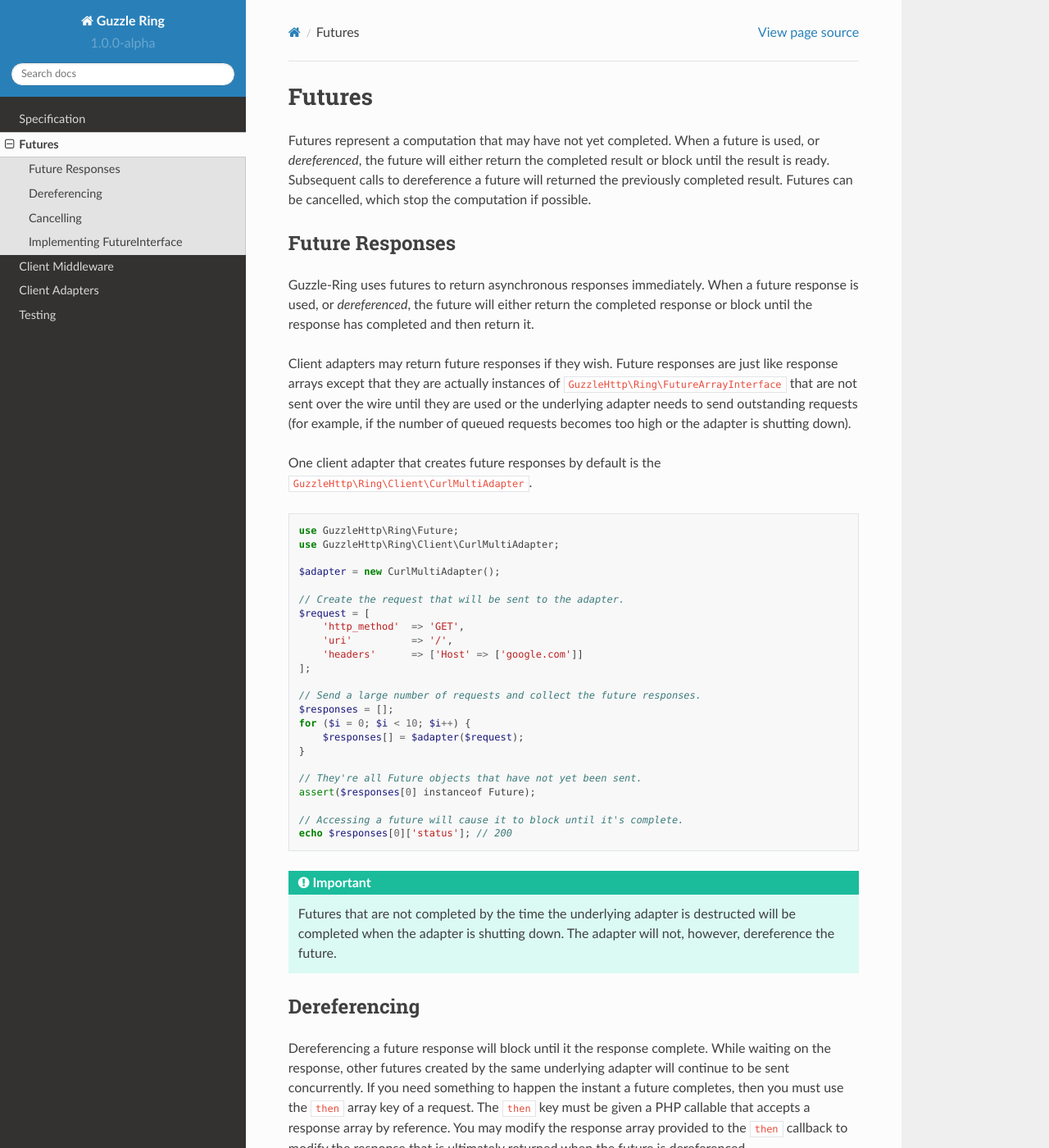
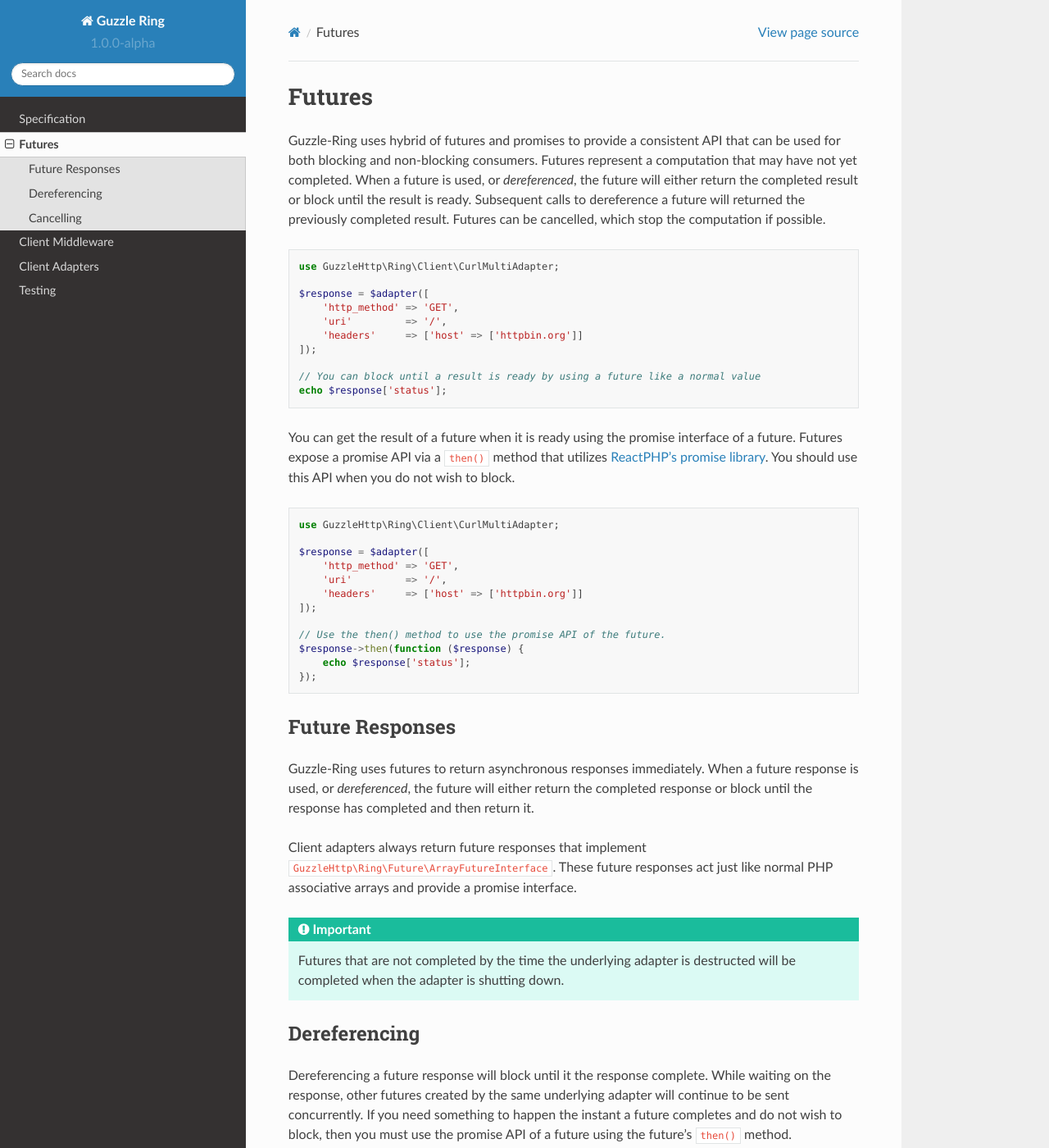
Before and after one commit to guzzle/RingPHP, a Sphinx documentation site: the page built from docs/futures.rst, in a window 1280 px wide and 1400 px high. Shown: the whole window at 82% size. Built offline with Sphinx 7.4.7 and the Read the Docs theme 2.0.0, drawn with Linux system fonts in a browser that asks for light colours; some of the changed text lies outside the part shown.

Commit message:
Updating the docs

```diff
--- a/README.rst
+++ b/README.rst
@@ -3,8 +3,8 @@
 ===========
 
 Provides lower-level APIs used to power HTTP clients and servers through a
-simple, PHP ``callable`` that accepts a request hash and returns a response
-hash. Guzzle-Ring is inspired by Clojure's `Ring <https://github.com/ring-clojure/ring>`_,
+simple, PHP ``callable`` that accepts a request hash and returns a future
+response hash. Guzzle-Ring is inspired by Clojure's `Ring <https://github.com/ring-clojure/ring>`_,
 but modified to accommodate both clients and servers for both blocking and
 non-blocking requests.
 
--- a/docs/client_middleware.rst
+++ b/docs/client_middleware.rst
@@ -45,41 +45,38 @@
 Modifying Responses
 -------------------
 
-You can change a response as it's returned from a middleware. In order to be
-a good citizen, you should not expect that the responses returned through your
-middleware will be completed synchronously. Instead, you should use the
-``then`` option of a request to change the response that is ultimately returned
-from within a middleware.
+You can change a response as it's returned from a middleware. Remember that
+responses returned from an adapter (including middleware) must implement
+``GuzzleHttp\Ring\Future\FutureArrayInterface``. In order to be a good citizen,
+you should not expect that the responses returned through your middleware will
+be completed synchronously. Instead, you should use the
+``GuzzleHttp\Ring\Core::proxy()`` function to modify the response when the
+underlying promise is resolved. This function is a helper function that makes it
+easy to create a new instance of ``FutureArrayInterface`` that wraps an existing
+``FutureArrayInterface`` object.
 
 Let's say you wanted to add headers to a response as they are returned from
 your middleware, but you want to make sure you aren't causing future
 responses to be dereferenced right away. You can achieve this by modifying the
-incoming request and adding a ``then`` option that is a function that accepts
-the eventually dereferenced response. You then modify the dereferenced response
-and return the updated response to make your modified response the response
-that is ultimately returned to the consumer.
+incoming request and using the ``Core::proxt`` function.
 
 .. code-block:: php
 
+    use GuzzleHttp\Ring\Core;
     use GuzzleHttp\Ring\Client\CurlAdapter;
 
     $adapter = new CurlAdapter();
 
     $responseHeaderHandler = function (callable $handler, array $headers) {
         return function (array $request) use ($handler, $headers) {
-            // Add headers to successful responses when they complete.
-            // Be sure to define the function so that the response is passed
-            // by reference so that modifications to the response will have
-            // an upstream effect.
-            $request = Core::then($request, function (array &$response) {
+            // Send the request using the wrapped and return the response.
+            return Core::proxy($handler($request), function ($response) use ($headers) {
+                // Add the headers to the response when it is available.
                 foreach ($headers as $key => $value) {
-                    $response['headers'][$key] = $value;
+                    $response['headers'][$key] = (array) $value;
                 }
                 return $response;
             });
-
-            // Send the request using the wrapped and return the response.
-            return $handler($request);
         }
     };
 
@@ -98,30 +95,6 @@
 
 Guzzle-Ring comes with a few basic client middlewares that modify requests
 and responses.
-
-Synchronous Middleware
-~~~~~~~~~~~~~~~~~~~~~~
-
-You can force all responses to be synchronous using the synchronous middleware:
-
-.. code-block:: php
-
-    use GuzzleHttp\Ring\Client\CurlMultiAdapter;
-    use GuzzleHttp\Ring\Client\Middleware;
-
-    $adapter = new CurlMultiAdapter();
-    $synchronousHandler = Middleware::wrapSynchronous($adapter);
-
-    // Send a request using an adapter that creates Future responses, but
-    // the middleware will convert the future to a synchronous response before
-    // returning.
-    $response = $synchronousHandler([
-        'http_method' => 'GET',
-        'headers'     => ['Host' => ['www.google.com']
-    ]);
-
-    // The response has been dereferenced and is a regular array.
-    assert(is_array($response));
 
 Streaming Middleware
 ~~~~~~~~~~~~~~~~~~~~
--- a/docs/futures.rst
+++ b/docs/futures.rst
@@ -2,11 +2,46 @@
 Futures
 =======
 
-Futures represent a computation that may have not yet completed. When a future
-is used, or *dereferenced*, the future will either return the completed result
+Guzzle-Ring uses hybrid of futures and promises to provide a consistent API
+that can be used for both blocking and non-blocking consumers. Futures
+represent a computation that may have not yet completed. When a future is used,
+or *dereferenced*, the future will either return the completed result
 or block until the result is ready. Subsequent calls to dereference a future
 will returned the previously completed result. Futures can be cancelled,
 which stop the computation if possible.
+
+.. code-block:: php
+
+    use GuzzleHttp\Ring\Client\CurlMultiAdapter;
+
+    $response = $adapter([
+        'http_method' => 'GET',
+        'uri'         => '/',
+        'headers'     => ['host' => ['httpbin.org']]
+    ]);
+
+    // You can block until a result is ready by using a future like a normal value
+    echo $response['status'];
+
+You can get the result of a future when it is ready using the promise interface
+of a future. Futures expose a promise API via a ``then()`` method that utilizes
+`ReactPHP's promise library <https://github.com/reactphp/promise>`_. You should
+use this API when you do not wish to block.
+
+.. code-block:: php
+
+    use GuzzleHttp\Ring\Client\CurlMultiAdapter;
+
+    $response = $adapter([
+        'http_method' => 'GET',
+        'uri'         => '/',
+        'headers'     => ['host' => ['httpbin.org']]
+    ]);
+
+    // Use the then() method to use the promise API of the future.
+    $response->then(function ($response) {
+        echo $response['status'];
+    });
 
 Future Responses
 ----------------
@@ -16,47 +51,14 @@
 completed response or block until the response has completed and then return
 it.
 
-Client adapters may return future responses if they wish. Future responses are
-just like response arrays except that they are actually instances of
-``GuzzleHttp\Ring\FutureArrayInterface`` that are not sent over the wire until
-they are used or the underlying adapter needs to send outstanding requests
-(for example, if the number of queued requests becomes too high or the adapter
-is shutting down).
-
-One client adapter that creates future responses by default is the
-``GuzzleHttp\Ring\Client\CurlMultiAdapter``.
-
-.. code-block:: php
-
-    use GuzzleHttp\Ring\Future;
-    use GuzzleHttp\Ring\Client\CurlMultiAdapter;
-
-    $adapter = new CurlMultiAdapter();
-
-    // Create the request that will be sent to the adapter.
-    $request = [
-        'http_method'  => 'GET',
-        'uri'          => '/',
-        'headers'      => ['Host' => ['google.com']]
-    ];
-
-    // Send a large number of requests and collect the future responses.
-    $responses = [];
-    for ($i = 0; $i < 10; $i++) {
-        $responses[] = $adapter($request);
-    }
-
-    // They're all Future objects that have not yet been sent.
-    assert($responses[0] instanceof Future);
-
-    // Accessing a future will cause it to block until it's complete.
-    echo $responses[0]['status']; // 200
+Client adapters always return future responses that implement
+``GuzzleHttp\Ring\Future\ArrayFutureInterface``. These future responses act
+just like normal PHP associative arrays and provide a promise interface.
 
 .. important::
 
     Futures that are not completed by the time the underlying adapter is
-    destructed will be completed when the adapter is shutting down. The adapter
-    will not, however, dereference the future.
+    destructed will be completed when the adapter is shutting down.
 
 Dereferencing
 -------------
@@ -64,43 +66,27 @@
 Dereferencing a future response will block until it the response complete.
 While waiting on the response, other futures created by the same underlying
 adapter will continue to be sent concurrently. If you need something to happen
-the instant a future completes, then you must use the ``then`` array key of a
-request. The ``then`` key must be given a PHP callable that accepts a response
-array by reference. You may modify the response array provided to the ``then``
-callback to modify the response that is ultimately returned when the future is
-dereferenced.
+the instant a future completes and do not wish to block, then you must use the
+promise API of a future using the future's ``then()`` method.
 
 .. code-block:: php
 
     use GuzzleHttp\Ring\Client\CurlMultiAdapter;
 
-    // The CurlMultiAdapter creates future responses by default.
     $adapter = new CurlMultiAdapter();
-
-    // This function is called immediately when each request completes.
-    $afterComplete = function (array &$response) {
-        if (isset($response['error'])) {
-            echo "Error: " . $response['error']->getMessage() . "\n";
-        } else {
-            echo "Completed request to: {$response['effective_url']}\n";
-        }
-    };
 
     $request = [
         'http_method'  => 'GET',
         'uri'          => '/',
-        'headers'      => ['Host' => ['www.google.com']],
-        'then'         => $afterComplete
+        'headers'      => ['Host' => ['www.google.com']]
     ];
 
-    // Queue up a bunch of futures the be sent in parallel.
-    for ($i = 0; $i < 5; $i++) {
-        $adapter($request);
-    }
+    $response = $adapter($request);
 
-    // Send a failing request
-    $request['headers']['Host'] = ['doesnotexist.co.uk'];
-    $adapter($request);
+    // This will block!
+    $response->deref();
+    // This will implicitly call deref(), and will block too!
+    $response['status'];
 
 Cancelling
 ----------
@@ -110,9 +96,8 @@
 if possible, will stop the request from sending.
 
 Guzzle-Ring futures are typically implementing with the
-``GuzzleHttp\Ring\BaseFutureTrait``. This trait provides the cancellation
-functionality that should be common to most implementations. The constructor
-accepts a dereference function followed by an optional cancellation function.
+``GuzzleHttp\Ring\Future\BaseFutureTrait``. This trait provides the cancellation
+functionality that should be common to most implementations.
 
 When a future is cancelled, the cancellation function is invoked and performs
 the actual work needed to cancel the request from sending if possible
@@ -121,63 +106,3 @@
 a cancel function is provided, then it should accept the future as an argument
 and return true if the future was successfully cancelled or false if it could
 not be cancelled.
-
-Implementing FutureInterface
-----------------------------
-
-``GuzzleHttp\Ring\FutureInterface`` is generic enough that ist is not specific
-to HTTP responses. The FutureInterface has the following methods:
-
-deref
-    Method that dereferences the future and blocks until the result is ready.
-    Attempting to dereference a cancelled future must result in a
-    ``GuzzleHttp\Ring\Exception\CancelledFutureAccessException`` being thrown.
-
-realized
-    Method that returns true if the future has been dereferenced or cancelled.
-
-cancelled
-    Method that returns true iff the future has been cancelled.
-
-cancel
-    A method that cancels the future and returns true or false based on whether
-    or not the future could be cancelled.
-
-Constructing a future, determining if a future has been realized
-(dereferenced), dereferencing a future when accessed, determining if a future
-has been cancelled, and cancelling a future follows such a common pattern that
-a ``GuzzleHttp\Ring\MagicFutureTrait`` trait is provided. This trait implements
-a future constructor which accepts a function used to dereference the future
-and an optional function used to cancel the future. This trait implements
-cancelling the future and handling the various states and the way in which the
-future state effects the return value of the ``cancel`` function.
-
-Let's implement a future that does computation (possibly in another thread),
-and blocks until the computation is complete when dereferencing.
-
-.. code-block:: php
-
-    use GuzzleHttp\Ring\Core;
-    use GuzzleHttp\Ring\FutureInterface;
-    use GuzzleHttp\Ring\MagicFutureTrait;
-    use GuzzleHttp\Ring\Exception\CancelledFutureAccessException;
-
-    class ComputationFuture implements FutureInterface
-    {
-        use MagicFutureTrait;
-
-        /**
-         * This function must be implemented and is used to validate and
-         * process the dereferenced result.
-         */
-        protected function processResult($data)
-        {
-            // Validate the result that was dereferenced.
-            if (!is_string($result)) {
-                throw new \RuntimeException('The dereference function did not '
-                    . 'return a string. Found ' . Core::describeType($result));
-            }
-
-            return $result;
-        }
-    }
--- a/docs/index.rst
+++ b/docs/index.rst
@@ -3,8 +3,8 @@
 ===========
 
 Provides lower-level APIs used to power HTTP clients and servers through a
-simple, PHP ``callable`` that accepts a request hash and returns a response
-hash. Guzzle-Ring is inspired by Clojure's `Ring <https://github.com/ring-clojure/ring>`_,
+simple, PHP ``callable`` that accepts a request hash and returns a future
+response hash. Guzzle-Ring is inspired by Clojure's `Ring <https://github.com/ring-clojure/ring>`_,
 but modified to accomadate both clients and servers for both blocking and
 non-blocking requests.
 
```
Also changed, not shown: docs/client_adapters.rst (+67 -26 lines), docs/spec.rst (+24 -32 lines).
